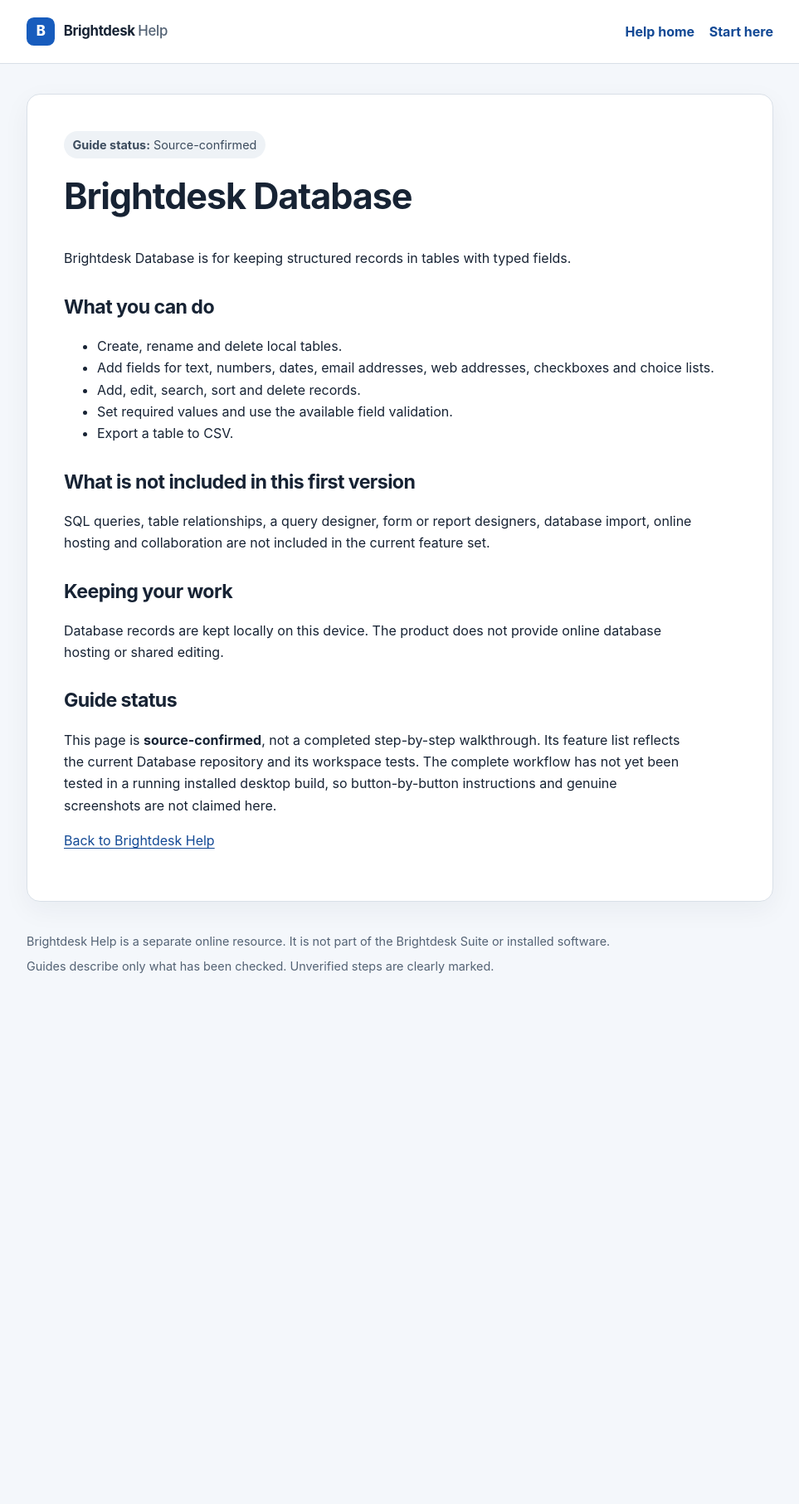
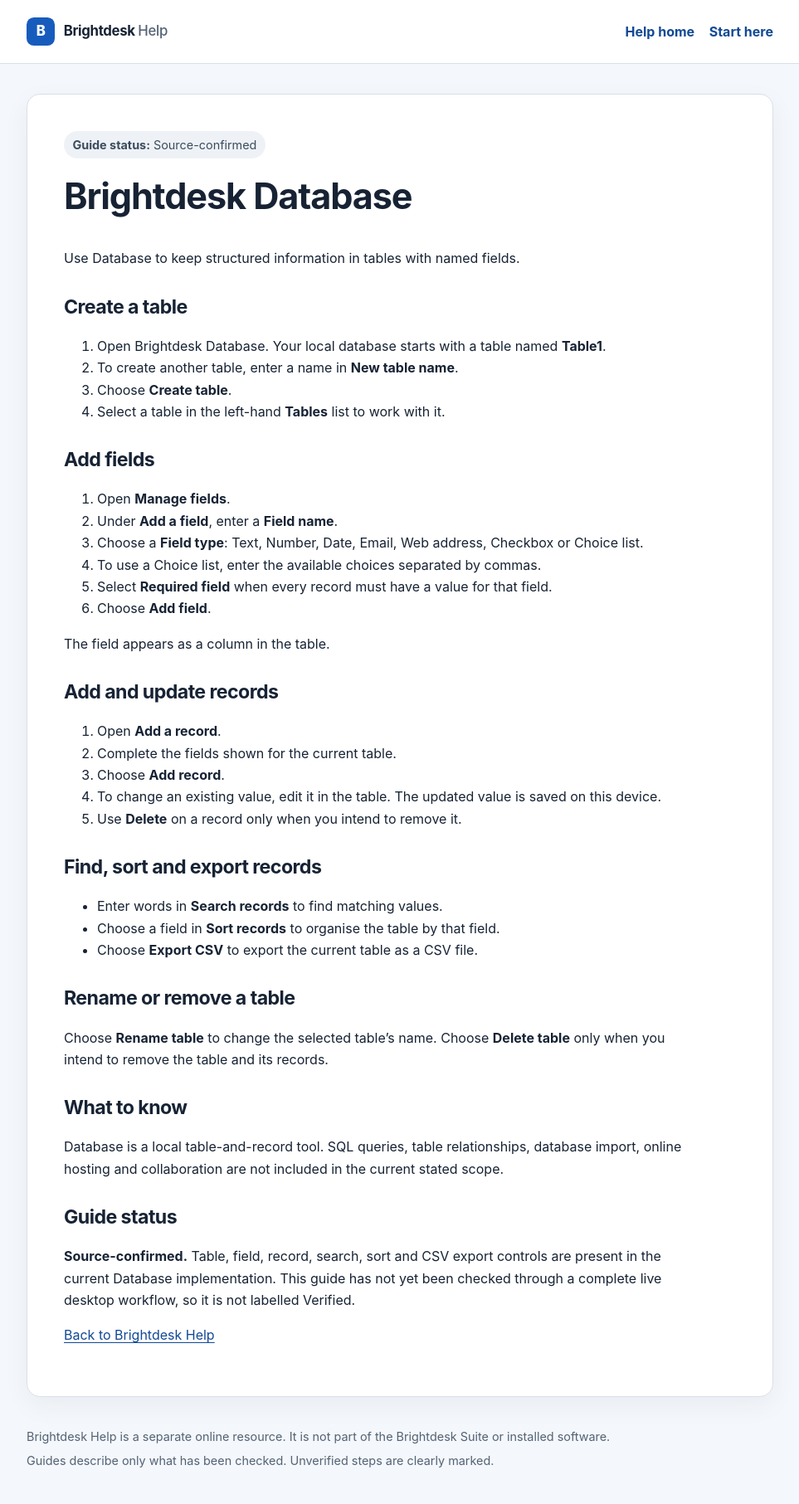
Before and after one commit to conz20/Brightdesk-Wiki, a Jekyll site: the page built from docs/products/database.md, in a window 1280 px wide. Shown: the whole page at 83% size, without its empty margins (158-1121 px from the left). Built offline with Jekyll 4.4.1, drawn with Linux system fonts in a browser that asks for light colours; before the commit the page ends 1217 px from its top, so only the background shows below that.

Commit message:
docs: add source-confirmed database help guide

```diff
--- a/docs/products/database.md
+++ b/docs/products/database.md
@@ -1,33 +1,57 @@
 ---
 layout: default
 title: Brightdesk Database
-description: What Brightdesk Database can do and what is not included yet.
+description: Create tables, define fields and manage local records in Brightdesk Database.
 status: Source-confirmed
 permalink: /products/database.html
 ---
 
 # Brightdesk Database
 
-Brightdesk Database is for keeping structured records in tables with typed fields.
+Use Database to keep structured information in tables with named fields.
 
-## What you can do
+## Create a table
 
-- Create, rename and delete local tables.
-- Add fields for text, numbers, dates, email addresses, web addresses, checkboxes and choice lists.
-- Add, edit, search, sort and delete records.
-- Set required values and use the available field validation.
-- Export a table to CSV.
+1. Open Brightdesk Database. Your local database starts with a table named **Table1**.
+2. To create another table, enter a name in **New table name**.
+3. Choose **Create table**.
+4. Select a table in the left-hand **Tables** list to work with it.
 
-## What is not included in this first version
+## Add fields
 
-SQL queries, table relationships, a query designer, form or report designers, database import, online hosting and collaboration are not included in the current feature set.
+1. Open **Manage fields**.
+2. Under **Add a field**, enter a **Field name**.
+3. Choose a **Field type**: Text, Number, Date, Email, Web address, Checkbox or Choice list.
+4. To use a Choice list, enter the available choices separated by commas.
+5. Select **Required field** when every record must have a value for that field.
+6. Choose **Add field**.
 
-## Keeping your work
+The field appears as a column in the table.
 
-Database records are kept locally on this device. The product does not provide online database hosting or shared editing.
+## Add and update records
+
+1. Open **Add a record**.
+2. Complete the fields shown for the current table.
+3. Choose **Add record**.
+4. To change an existing value, edit it in the table. The updated value is saved on this device.
+5. Use **Delete** on a record only when you intend to remove it.
+
+## Find, sort and export records
+
+- Enter words in **Search records** to find matching values.
+- Choose a field in **Sort records** to organise the table by that field.
+- Choose **Export CSV** to export the current table as a CSV file.
+
+## Rename or remove a table
+
+Choose **Rename table** to change the selected table's name. Choose **Delete table** only when you intend to remove the table and its records.
+
+## What to know
+
+Database is a local table-and-record tool. SQL queries, table relationships, database import, online hosting and collaboration are not included in the current stated scope.
 
 ## Guide status
 
-This page is **source-confirmed**, not a completed step-by-step walkthrough. Its feature list reflects the current Database repository and its workspace tests. The complete workflow has not yet been tested in a running installed desktop build, so button-by-button instructions and genuine screenshots are not claimed here.
+**Source-confirmed.** Table, field, record, search, sort and CSV export controls are present in the current Database implementation. This guide has not yet been checked through a complete live desktop workflow, so it is not labelled Verified.
 
 [Back to Brightdesk Help](../index.html)
```
